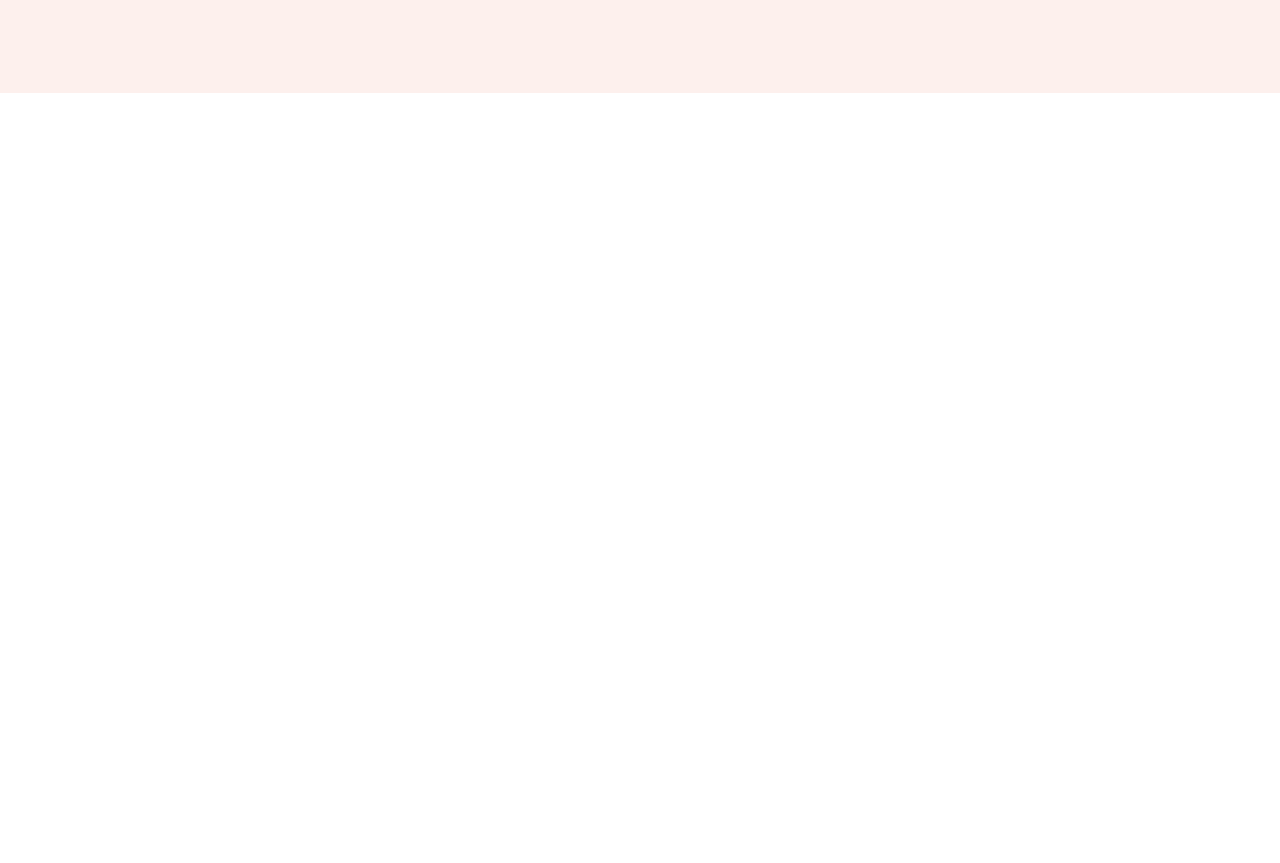
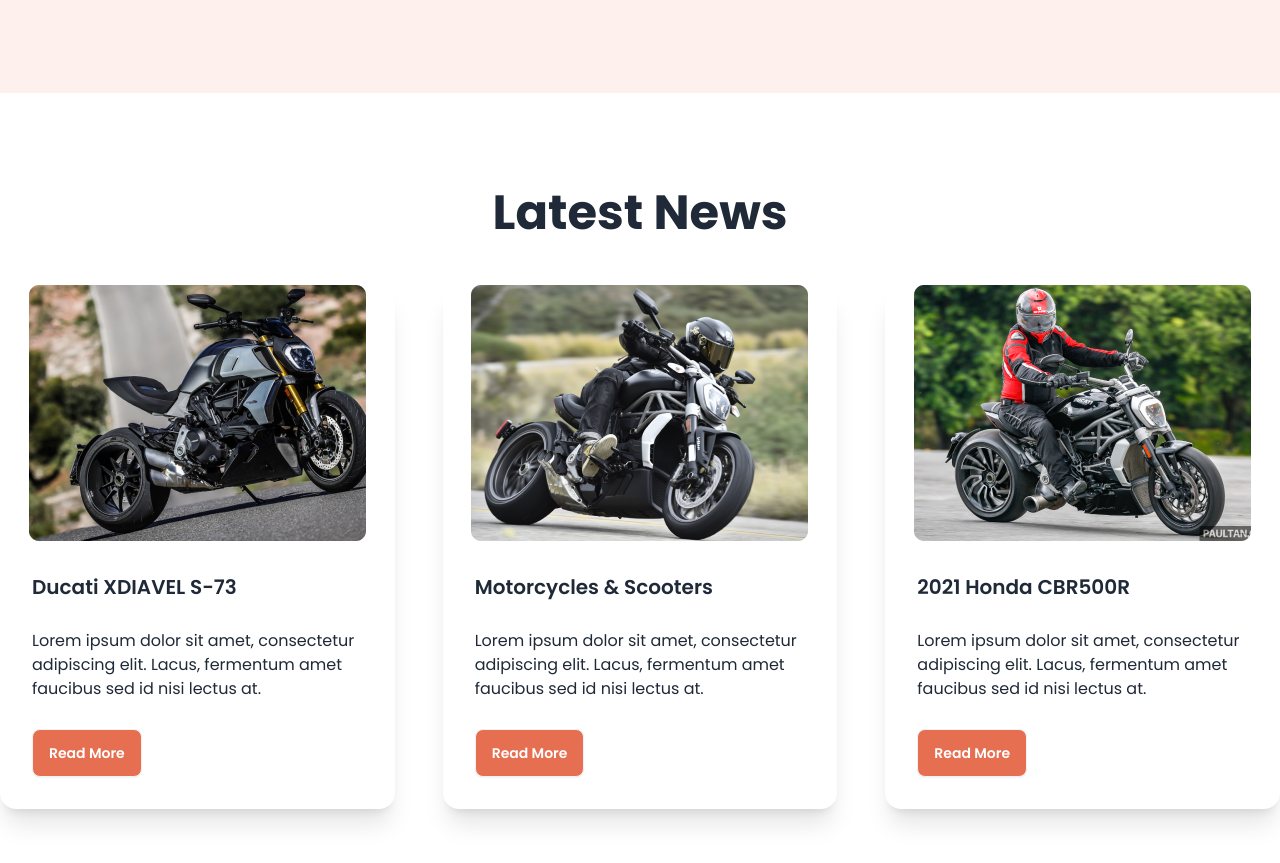
Before and after one commit to rudratechmos/biker-zone, a plain HTML site: page index.html in a window 1280 px wide. Shown: the part 525-1388 px from the top of the page. Before the commit the page ends 800 px from the top, so only its background shows below. Drawn offline with nearby package versions, Linux system fonts and the light colour scheme.

Commit message:
latest news section added

```diff
--- a/index.html
+++ b/index.html
@@ -131,7 +131,55 @@
 
     <!-- main section  -->
     <main class="md:container mx-auto">
-
+        <!-- latest bike section  -->
+        <section class="my-24">
+            <h3 class="text-5xl font-bold text-center mb-12">Latest News</h3>
+            <!-- cards -->
+            <div class="grid grid-cols-1 md:grid-cols-2 lg:grid-cols-3 gap-12">
+                <!-- card 1 -->
+                <div class="card bg-base-100 shadow-xl">
+                    <figure>
+                      <img
+                        src="images/others/latest1.png" alt=""/>
+                    </figure>
+                    <div class="card-body space-y-5">
+                      <h2 class="card-title">Ducati XDIAVEL S-73</h2>
+                      <p>Lorem ipsum dolor sit amet, consectetur adipiscing elit. Lacus, fermentum amet faucibus sed id nisi lectus at.</p>
+                      <div class="card-actions">
+                        <button class="btn bg-bike-primary text-white">Read More</button>
+                      </div>
+                    </div>
+                </div>
+                <!-- card 2 -->
+                <div class="card bg-base-100 shadow-xl">
+                    <figure>
+                      <img
+                        src="images/others/latest2.png" alt=""/>
+                    </figure>
+                    <div class="card-body space-y-5">
+                      <h2 class="card-title">Motorcycles & Scooters</h2>
+                      <p>Lorem ipsum dolor sit amet, consectetur adipiscing elit. Lacus, fermentum amet faucibus sed id nisi lectus at.</p>
+                      <div class="card-actions">
+                        <button class="btn bg-bike-primary text-white">Read More</button>
+                      </div>
+                    </div>
+                </div>
+                <!-- card 3 -->
+                <div class="card bg-base-100 shadow-xl">
+                    <figure>
+                      <img
+                        src="images/others/latest3.png" alt=""/>
+                    </figure>
+                    <div class="card-body space-y-5">
+                      <h2 class="card-title">2021 Honda CBR500R</h2>
+                      <p>Lorem ipsum dolor sit amet, consectetur adipiscing elit. Lacus, fermentum amet faucibus sed id nisi lectus at.</p>
+                      <div class="card-actions">
+                        <button class="btn bg-bike-primary text-white">Read More</button>
+                      </div>
+                    </div>
+                </div>
+            </div>
+        </section>
     </main>
 
     <!-- footer section  -->
```
